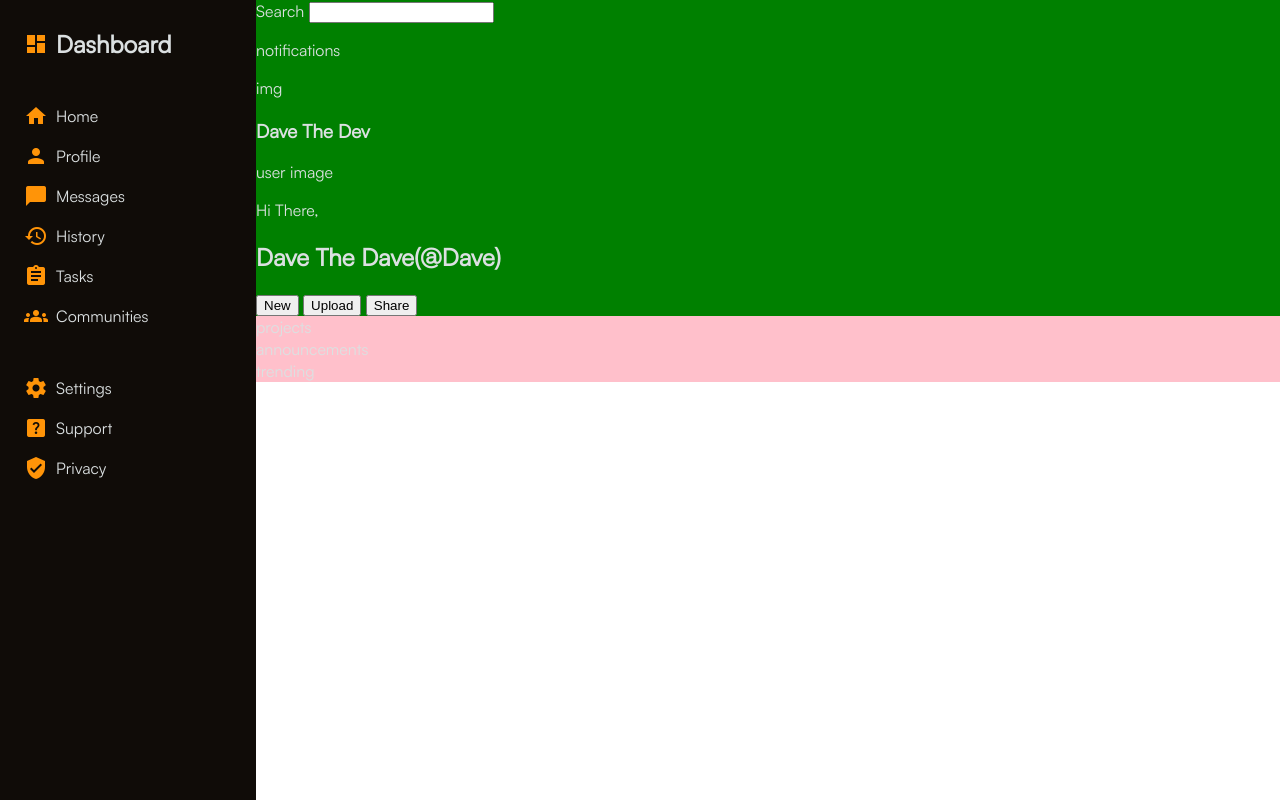
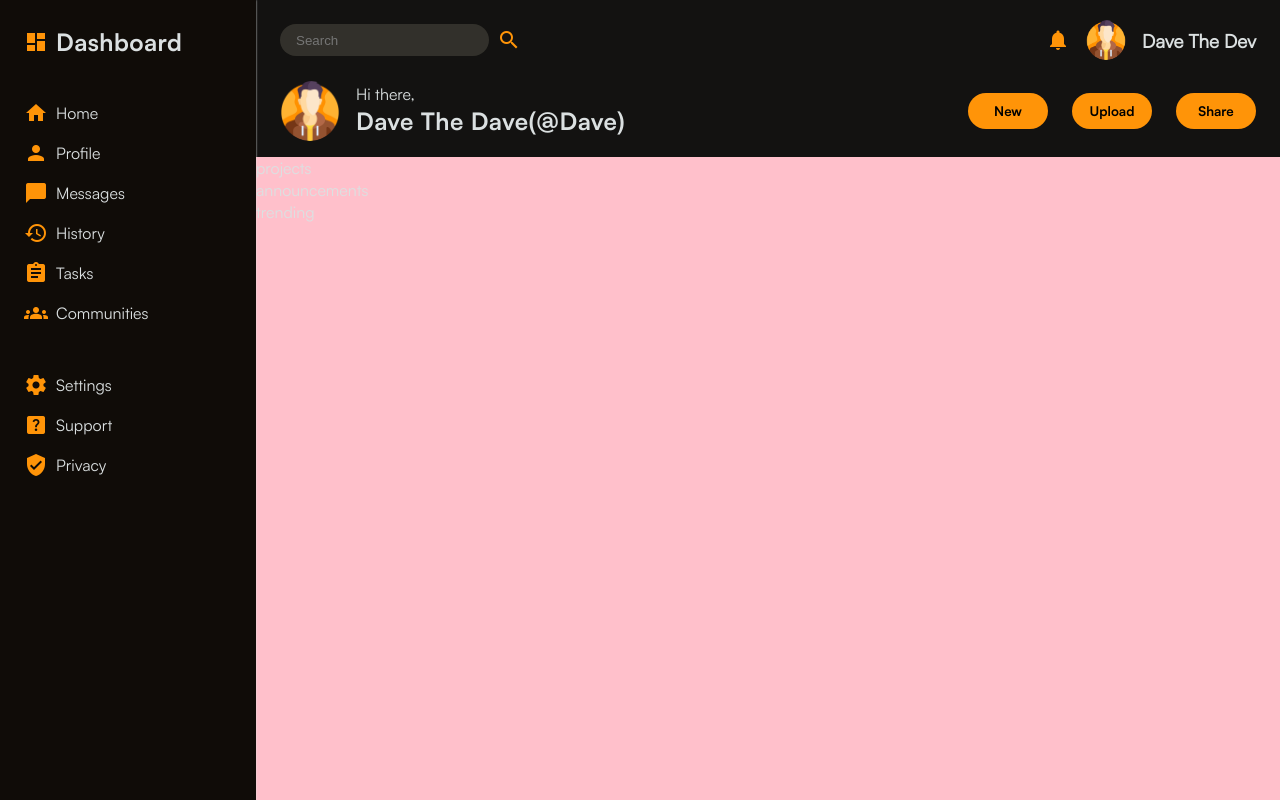
Before and after one commit to DGUXdesigns/admin-dashboard, a plain HTML site: page index.html in a window 1280 px wide. Drawn offline with Linux system fonts and the light colour scheme.

Commit message:
feat: update layout and styling of header section
- Adjusted grid layout in the header for better content alignment
- Styled search bar for improved visibility and usability
- Refined user info layout with flexbox for proper spacing
- Updated greeting section to reduce white space between text elements

```diff
--- a/index.html
+++ b/index.html
@@ -1,5 +1,6 @@
 <!DOCTYPE html>
 <html lang="en">
+
 <head>
 	<meta charset="UTF-8">
 	<meta name="viewport" content="width=device-width, initial-scale=1.0">
@@ -7,6 +8,7 @@
 	<link rel="stylesheet" href="./stylesheet.css">
 	<title>Admin Dashboard | Dave The Dev</title>
 </head>
+
 <body>
 
 	<aside class="sidebar">
@@ -16,7 +18,6 @@
 				<h2>Dashboard</h2>
 			</a>
 		</div>
-
 
 		<ul class="links">
 			<li><a href="#home"><i class="material-icons">home</i>Home</a></li>
@@ -35,43 +36,39 @@
 	</aside>
 
 	<header>
-		<div class="search-bar">
 		<label for="search">
-				<!-- TODO: Add Icon -->
-				Search
-				<input type="text" name="search" id="search">
+			<input type="text" name="search" id="search" placeholder="Search">
+			<i class="material-icons">search</i>
 		</label>
 
 		<div class="user-info">
-				<p>notifications</p>
-				<p>img</p>
+			<i class="material-icons">notifications</i>
+			<div class="avatar">
+				<img src="./images/man.png" alt="User's profile picture" class="avatar">
+			</div>
 			<h3>Dave The Dev</h3>
 		</div>
-		</div>
 
-		<div class="header-bottom">
 		<div class="bottom-left">
-				<!-- TODO: Add image -->
-				<p>user image</p>
+			<div class="image"> </div>
 			<div class="greeting">
-					<p>Hi There,</p>
+				<p>Hi there,</p>
 				<h2>Dave The Dave(@Dave)</h2>
 			</div>
 		</div>
 
-			<div class="bottom-right">
+		<div class="btn-container">
 			<button>New</button>
 			<button>Upload</button>
 			<button>Share</button>
 		</div>
-		</div>
+	</header>
 
 	<main>
 		<div class="projects">projects</div>
 		<div class="announcements">announcements</div>
 		<div class="trending">trending</div>
 	</main>
+</body>
 
-	</header>
-</body>
 </html>
--- a/stylesheet.css
+++ b/stylesheet.css
@@ -6,10 +6,32 @@
     --secondary-clr: #dbe0e1;
     --txt-clr: #f3f4f5;
     --accent: #ff9408;
-    font-family: Satoshi-Regular;
+    font-family: Satoshi-Regular, Helvetica, sans-serif;
     color: var(--secondary-clr);
     box-sizing: border-box;
     padding: 0;
+}
+
+h2{
+    font-family: Satoshi-Bold, Arial, Helvetica, sans-serif;
+    letter-spacing: 0.0275rem;
+    font-size: 1.5rem;
+    line-height: 1.2;
+}
+
+p {
+    font-family: Satoshi-Regular, Arial, Helvetica, sans-serif;
+    font-size: 1rem;
+    line-height: 1.1;
+}
+
+button {
+    border: none;
+    background: var(--accent);
+    height: 2.25rem;
+    width: 5rem;
+    border-radius: 2rem;
+    font-family: Satoshi-Bold, Arial, Helvetica, sans-serif;
 }
 
 body {
@@ -17,7 +39,7 @@ body {
     margin: 0;
     text-align: left;
     display: grid;
-    grid-template: 1fr 3fr / 1fr 4fr;
+    grid-template: auto 4fr / 1fr 4fr;
     grid-template-areas:
     "aside header"
     "aside main";
@@ -39,6 +61,8 @@ aside {
     display: flex;
     flex-direction: column;
     padding-top: 0.5rem;
+    box-shadow: 0.1px 0px 2px var(--secondary-clr);
+    z-index: 1;
 }
 
 .title a {
@@ -61,18 +85,91 @@ aside ul li a {
     padding: 0.5rem 1.5rem;
 }
 
+/* Header Styling */
+header {
+    grid-area: header;
+    background: #131211;
+    display: grid;
+    margin: 0;
+    gap: 1px;
+    grid-template: 1fr/ 2fr 1fr;
+    padding-bottom: 1rem;
+}
+
+/* search bar */
+label {
+    display: flex;
+    gap: 8px;
+    height: 32px;
+    padding: 1.5rem;
+    align-items: center;
+}
+
+input {
+    box-sizing: border-box;
+    height: 2rem;
+    background: rgba(174, 172, 146, 0.20);
+    border: none;
+    border-radius: 1rem;
+    padding: 0 1rem;
+}
+
+/* User Info */
+.user-info {
+    display: flex;
+    justify-content: flex-end;
+    align-items: center;
+    gap: 1rem;
+    padding: 0 1.5rem;
+
+}
+.avatar {
+    height: 40px;
+    width: 40px;
+    border-radius: 50%;
+    object-fit: cover;
+}
+
+/* greeting */
+.bottom-left {
+    display: flex;
+    align-items: center;
+    gap: 1rem;
+    padding: 0 1.5rem;
+}
+
+.image {
+    height: 60px;
+    width: 60px;
+    background-image: url(./images/man.png);
+    background-size: cover;
+    background-position: center;
+    border-radius: 50%;
+}
+
+.greeting {
+    display: flex;
+    flex-direction: column;
+    gap: 0.25rem;
+}
+
+.greeting p,
+.greeting h2 {
+    margin: 0;
+}
+
+/* button container */
+.btn-container {
+    display: flex;
+    align-items: center;
+    justify-content: flex-end;
+    gap: 1.5rem;
+    padding: 0 1.5rem;
+}
 
 
-
-
-
-
+/*  */
 main {
     grid-area: main;
     background: pink;
 }
-
-header {
-    grid-area: header;
-    background: green;
-}
```
Also changed, not shown: images/man.png (added), 1 other file. Lines whose indentation alone changed are shown as unchanged.
